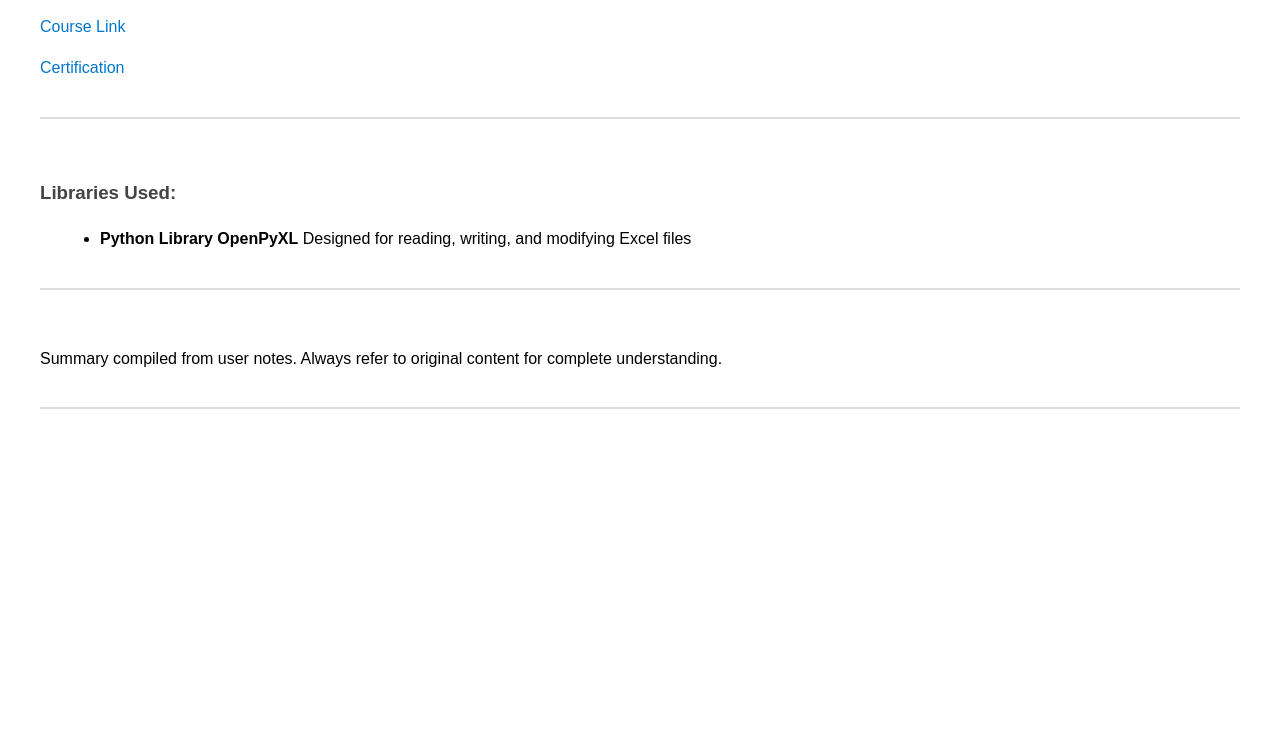
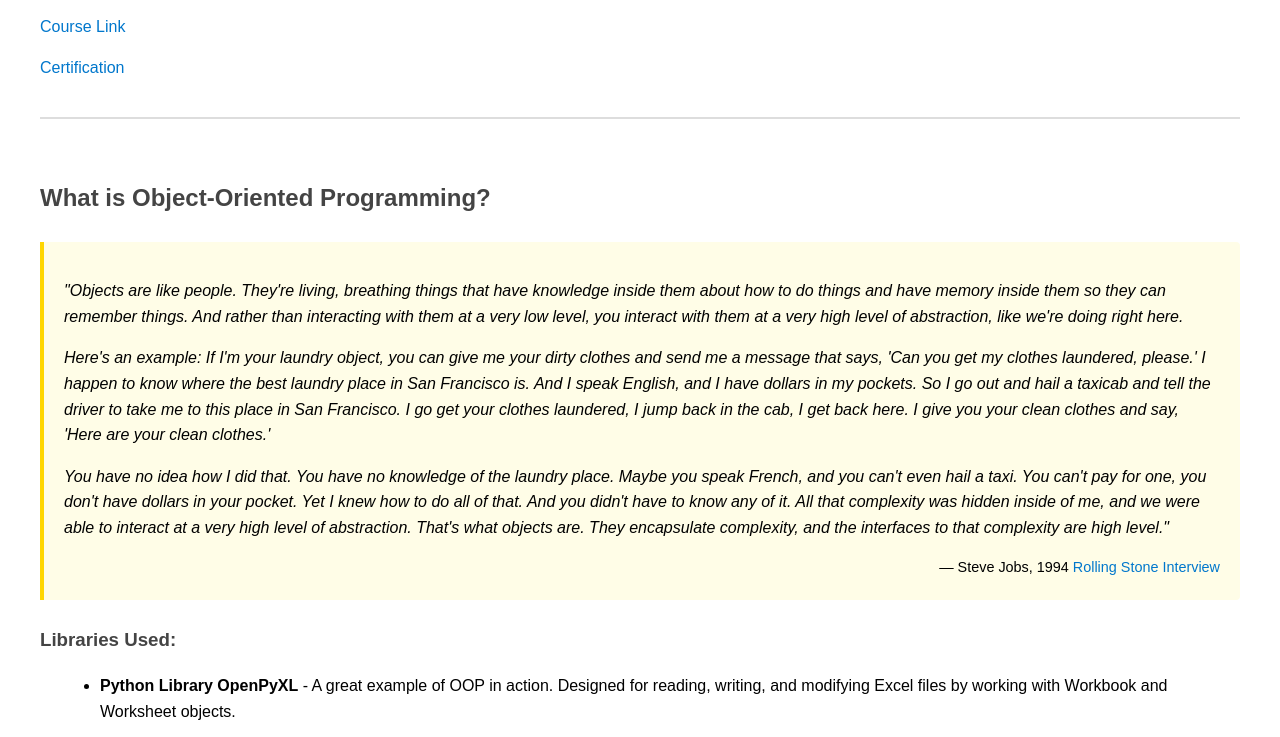
Before and after one commit to m-chuu/MyPortfolioRepo, a plain HTML site: page Learning/Additional_insights.html in a window 1280 px wide. Shown: the part 182-919 px from the top of the page. Before the commit the page ends 800 px from the top, so only its background shows below. Drawn offline with Linux system fonts and the light colour scheme.

Commit message:
Your message describing the change

```diff
--- a/Learning/Additional_insights.html
+++ b/Learning/Additional_insights.html
@@ -3,7 +3,7 @@
 <head>
     <meta charset="UTF-8">
     <meta name="viewport" content="width=device-width, initial-scale=1.0">
-    <title>Additional_insights</title>
+    <title>Python & Object-Oriented Programming Explained</title>
     <style>
         body {
             font-family: Arial, sans-serif;
@@ -34,27 +34,57 @@
             border-left: 4px solid #ddd;
             margin-top: 10px;
         }
+        .highlight {
+            background-color: #fffde7;
+            padding: 20px;
+            border-left: 4px solid #ffd600;
+            font-style: italic;
+            margin: 25px 0;
+            border-radius: 0 4px 4px 0;
+        }
+        .highlight blockquote {
+            margin: 0;
+            padding: 0;
+        }
+        .quote-source {
+            text-align: right;
+            font-style: normal;
+            margin-top: 15px;
+            font-size: 0.9em;
+        }
     </style>
 </head>
 <body>
     <header>
-        <!-- existing header content -->
-        <!-- New Link for HTML Source Code -->
         <p><strong>HTML Source Code:</strong> <a href="https://github.com/m-chuu/MyPortfolioRepo/blob/main/Learning/Additional_insights.html">View on GitHub</a></p>
-        <h1>Control Excel with Python & OpenPyXL</h1>
-        <p><a href="https://www.udemy.com/course/control-excel-with-python-openpyxl/learn/lecture/15563710?start=0#overview">Course Link </a></p>
+        <h1>Python & Object-Oriented Programming Explained</h1>
+        <p><a href="https://www.udemy.com/course/control-excel-with-python-openpyxl/learn/lecture/15563710?start=0#overview">Course Link</a></p>
         <p><a href="https://github.com/m-chuu/MyPortfolioRepo/blob/main/Certification/Control Excel with Python & OpenPyXL on 03.17.2023 as taught by Conny Söderholm on Udemy..pdf">Certification</a></p>
-
     </header>
 
     <section>
+        <h2>What is Object-Oriented Programming?</h2>
+        <div class="highlight">
+            <blockquote>
+                <p>"Objects are like people. They're living, breathing things that have knowledge inside them about how to do things and have memory inside them so they can remember things. And rather than interacting with them at a very low level, you interact with them at a very high level of abstraction, like we're doing right here.</p>
+
+                <p>Here's an example: If I'm your laundry object, you can give me your dirty clothes and send me a message that says, 'Can you get my clothes laundered, please.' I happen to know where the best laundry place in San Francisco is. And I speak English, and I have dollars in my pockets. So I go out and hail a taxicab and tell the driver to take me to this place in San Francisco. I go get your clothes laundered, I jump back in the cab, I get back here. I give you your clean clothes and say, 'Here are your clean clothes.'</p>
+
+                <p>You have no idea how I did that. You have no knowledge of the laundry place. Maybe you speak French, and you can't even hail a taxi. You can't pay for one, you don't have dollars in your pocket. Yet I knew how to do all of that. And you didn't have to know any of it. All that complexity was hidden inside of me, and we were able to interact at a very high level of abstraction. That's what objects are. They encapsulate complexity, and the interfaces to that complexity are high level."</p>
+            </blockquote>
+            <div class="quote-source">
+                — Steve Jobs, 1994 <a href="http://rollingstone.com/culture/culture-news/steve-jobs-in-1994-the-rolling-stone-interview-231132/">Rolling Stone Interview</a>
+            </div>
+        </div>
 
         <h3>Libraries Used:</h3>
         <ul>
-            <li><strong>Python Library OpenPyXL</strong> Designed for reading, writing, and modifying Excel files </li>
-
+            <li><strong>Python Library OpenPyXL</strong> - A great example of OOP in action. Designed for reading, writing, and modifying Excel files by working with Workbook and Worksheet objects.</li>
         </ul>
 
+        <div class="note">
+            <p>In Python, everything is an object - from strings and lists to functions and classes. This object-oriented nature makes Python powerful and easy to use.</p>
+        </div>
     </section>
 
     <footer>
```
